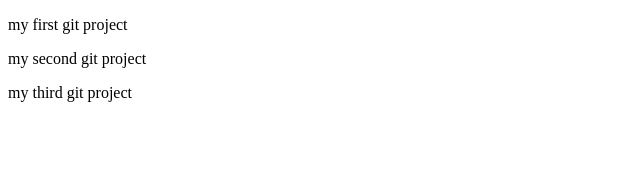
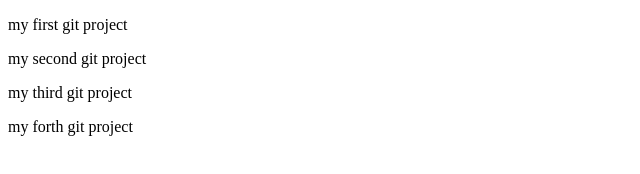
Before and after one commit to Poojaachar12/mynewproject, a plain HTML site: page index.html in a window 1280 px wide. Shown: the whole page, without its empty margins (0-640 px from the left). Drawn offline with Linux system fonts and the light colour scheme.

Commit message:
Update index.html

```diff
--- a/index.html
+++ b/index.html
@@ -5,6 +5,7 @@
        <p>my first git project</p>
        <p>my second git project</p>
     <p>my third git project</p>
+    <p>my forth git project</p>
    </body>
   </head>
  </html>
```
